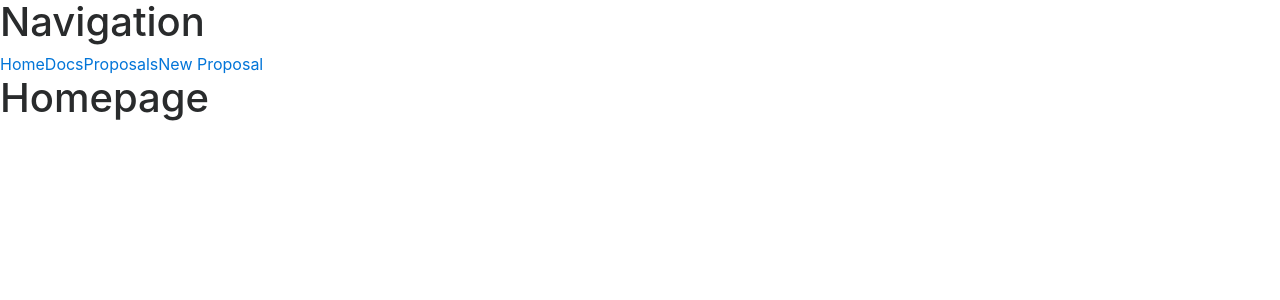
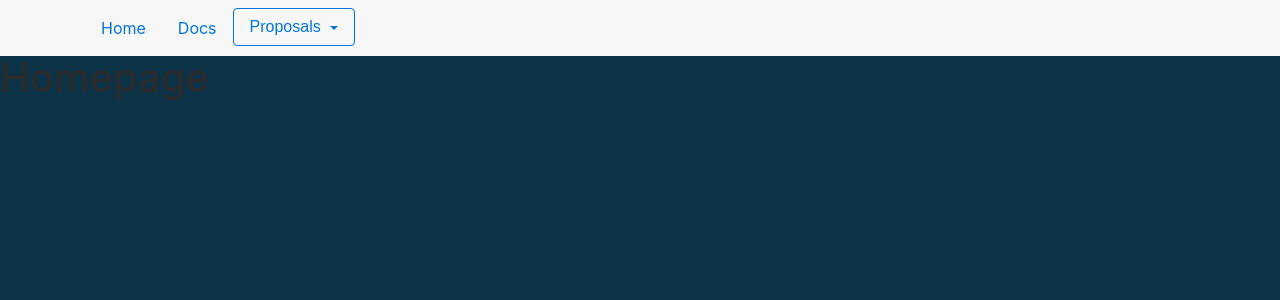
Before and after one commit to koglesby/freelance-camp, an Angular app: page /home in a window 1280 px wide. Shown: the top 300 px of the page. Built offline with nearby package versions, Linux system fonts and the light colour scheme.

Commit message:
bootstrap dropdown on navbar

```diff
--- a/src/app/app.component.html
+++ b/src/app/app.component.html
@@ -1,6 +1,25 @@
-<h1>Navigation</h1>
-<a routerLink="/home">Home</a>
-<a routerLink="/documents">Docs</a>
-<a routerLink="/proposals">Proposals</a>
-<a routerLink="/proposals/new">New Proposal</a>
+<nav class="navbar navbar-toggleable-md navbar-light bg-faded nav-styles">
+  <div class="container">
+    <ul class="nav">
+      <li class='nav-item'>
+        <a class='nav-link' routerLink="/home">Home</a>
+      </li>
+      <li class='nav-item'>
+        <a class='nav-link' routerLink="/documents">Docs</a>
+      </li>
+      <li class="nav-item dropdown">
+        <div ngbDropdown class="d-inline-block dropdown-links dropdown">
+          <button class="btn btn-outline-primary" id="proposalDropdown" ngbDropdownToggle>
+            Proposals
+          </button>
+          <div class="dropdown-menu" aria-labelledby="proposalDropdown">
+            <a class="dropdown-item" routerLink="/proposals">Proposals</a>
+            <a class="dropdown-item" routerLink="/proposals/new">New Proposal</a>
+          </div>
+        </div>
+      </li>
+    </ul>
+  </div>
+</nav>
+
 <router-outlet></router-outlet>
--- a/src/styles.css
+++ b/src/styles.css
@@ -1 +1,4 @@
 /* You can add global styles to this file, and also import other style files */
+body {
+    background-color: #0d3349;
+}
```
